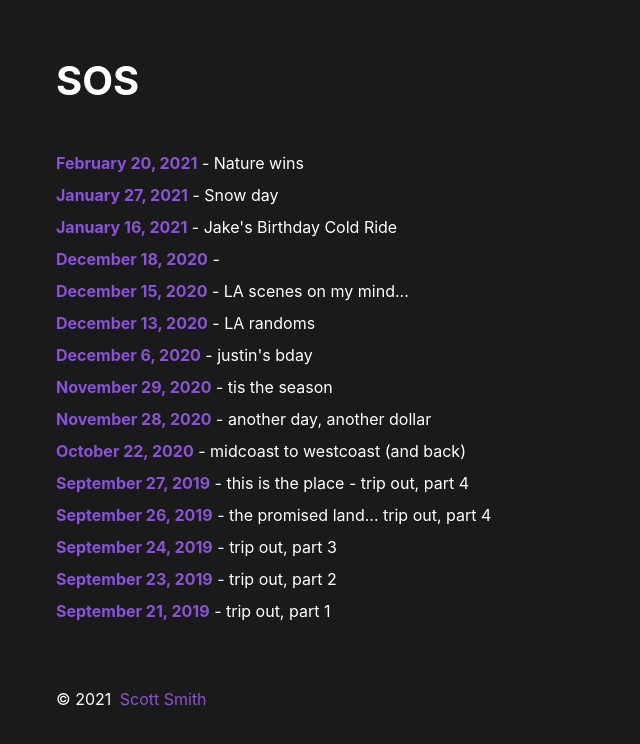
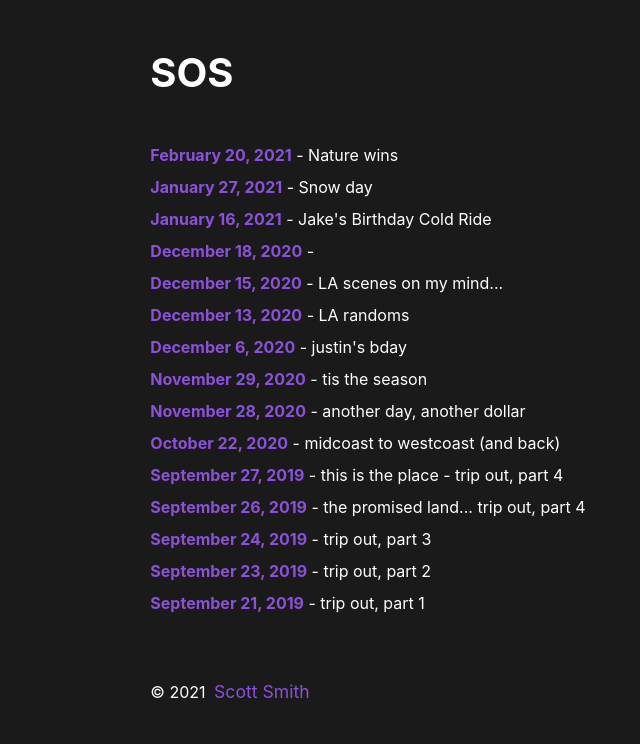
Before and after one commit to scottosmith/nextjs-blog, a Next.js app: page / in a window 1280 px wide. Shown: the top 744 px of the page, without its empty margins (272-912 px from the left). Built offline with nearby package versions, Linux system fonts and the light colour scheme.

Commit message:
Home layout tweaks

```diff
--- a/components/layout.js
+++ b/components/layout.js
@@ -8,18 +8,13 @@ export default function Layout({ children, home }) {
   const width = home ? "50vw" : "98vw";
 
   return (
-    <div>
+    <>
       <Head>
         <meta name="description" content="Blog for Scott O. Smith" />
         <meta name="og:title" content={siteTitle} />
       </Head>
-      <div
-        style={{
-          margin: "0 auto",
-          padding: "1.5rem .5rem",
-          width: width,
-        }}
-      >
+      <div className={`site-container${home ? ' home' : ''}`}>
+        <div className="content">
           <header>
             {home ? (
               <h1
@@ -74,12 +69,13 @@ export default function Layout({ children, home }) {
               {` `}
               <div className="footer-links">
                 <a href="https://scottosmith.net" className="link">
-                Scott Smith
+                  {name}
                 </a>
               </div>
             </footer>
           )}
         </div>
       </div>
+    </>
   );
 }
--- a/styles/site.css
+++ b/styles/site.css
@@ -9,6 +9,7 @@
 .footer-links {
   display: inline-flex;
   justify-content: left;
+  font-size: 1.1rem;
 }
 
 .footer-links a {
@@ -29,3 +30,14 @@ p > img {
   position: relative;
   display: block;
 }
+
+.site-container {
+  display: flex;
+  justify-content: center;
+  align-items: center;
+  flex-flow: column nowrap;
+}
+
+.content {
+  padding: 1rem;
+}
```
Lines whose indentation alone changed are shown as unchanged.
